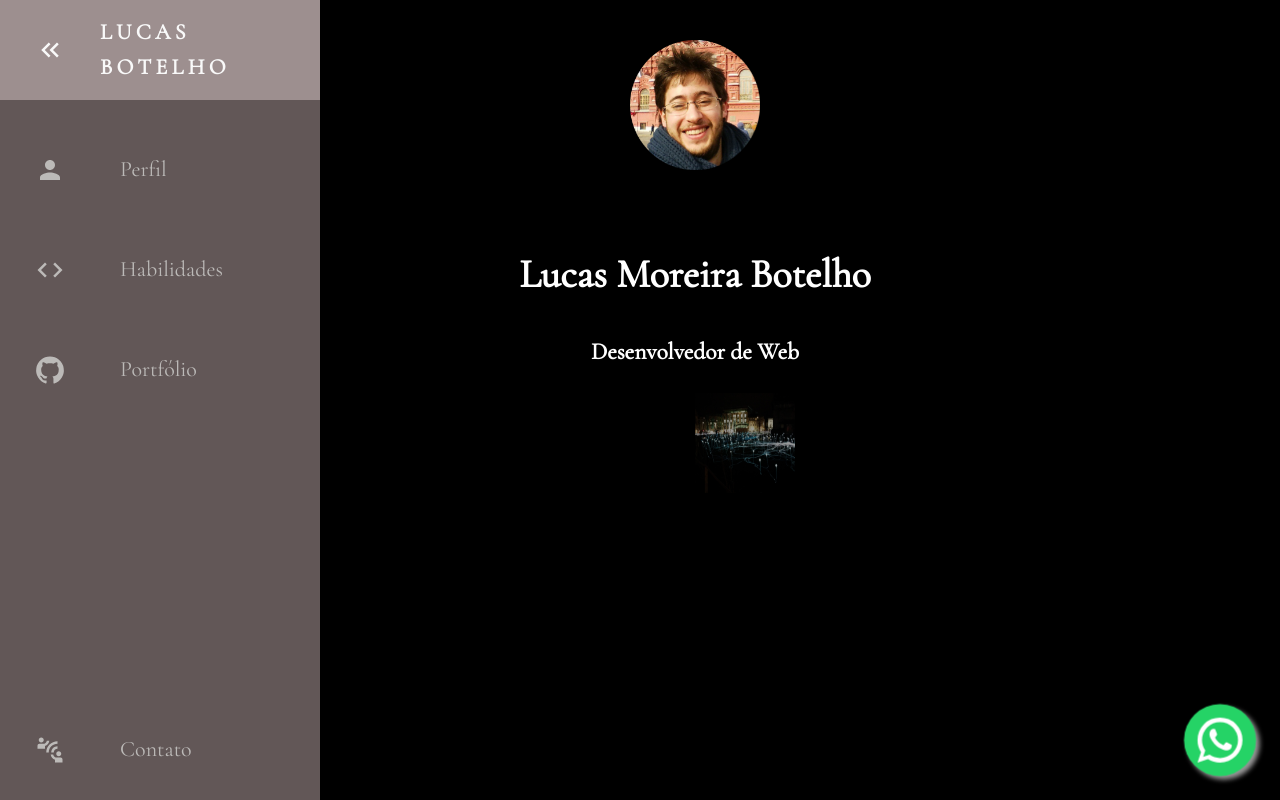
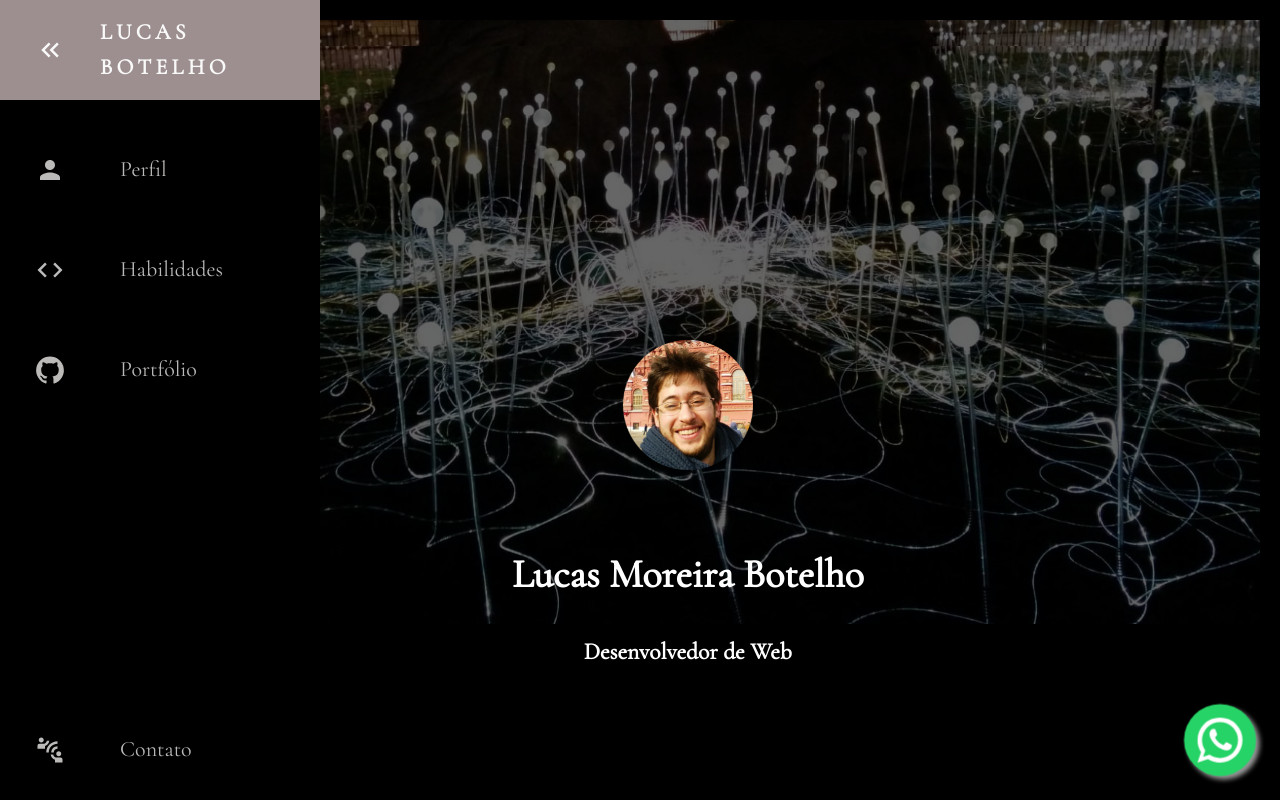
Before and after one commit to Lukelupus/react-professional-resume, a React (Create React App) app: page / in a window 1280 px wide. Built offline with nearby package versions, Linux system fonts and the light colour scheme.

Commit message:
img on the background with opacity. fixed card-presentation-position

```diff
--- a/public/styles/styles.css
+++ b/public/styles/styles.css
@@ -3,7 +3,7 @@
     font-family: 'Cormorant Garamond', serif;
     --text-primary: #BCBAB8;
     --text-secondary: #F9F9F9;
-    --bg-primary: #625757;
+    --bg-primary: black;
     --bg-secondary: #9D8F8F;
     --transition-speed: 600ms;
 }
@@ -27,7 +27,7 @@ body {
 }
 
 main {
-    margin-left: 5.5rem;
+    margin-left: 4rem;
     padding: 1rem;
 }
 
@@ -38,6 +38,7 @@ main {
     position: fixed;
     background-color: var(--bg-primary);
     transition: width 200ms ease;
+    z-index: 999;
 }
 
 
@@ -120,13 +121,23 @@ main {
 /* Home Presentation Card */
 
 .home-page {
-    position: relative;
+    position: absolute;
     display: flex;
     gap: 2rem;
     flex-direction: column;
     align-items: center;
     justify-content: center;
-    top: 50%;
+    z-index: 999;
+    top: 40%;
+    left: 40%;
+
+
+}
+
+.home-presentation-card {
+    opacity: 0;
+    animation: landingPageAnimation 6s ease-in forwards;
+    animation-duration: 900ms;
 
 
 }
@@ -136,18 +147,18 @@ main {
     height: 130px;
     margin: 1rem 0 0.25rem;
     opacity: 0;
-    animation: landingPageAnimation 2s ease-in forwards;
+    animation: landingPageAnimation 2s ease forwards;
     animation-duration: 700ms;
 
 }
 
 .landing-page-img {
-    position: fixed;
-    opacity: calc(0.6);
-    height: fit-content;
-    width: fit-content;
-    width: 100px;
-    height: 100px;
+    margin: 0;
+    width: 100%;
+    object-fit: contain;
+    opacity: 0.4;
+    z-index: -999;
+
 }
 
 /* Butão Whatsapp */
--- a/src/pages/Home.jsx
+++ b/src/pages/Home.jsx
@@ -9,7 +9,7 @@ function Home() {
                 <h3 className="home-subtitle">Desenvolvedor de Web</h3>
             </div>
         </div>
-        <img className="landing-page-img" alt="scotland-street-art" src="images/white-blue-green.jpeg"></img>
+        <img className="landing-page-img" alt="scotland-street-art" src="images/white-blue.jpeg"></img>
             </>)
 }
 
```
Also changed, not shown: public/images/white-blue-green.jpeg, public/images/white-blue.jpeg.
